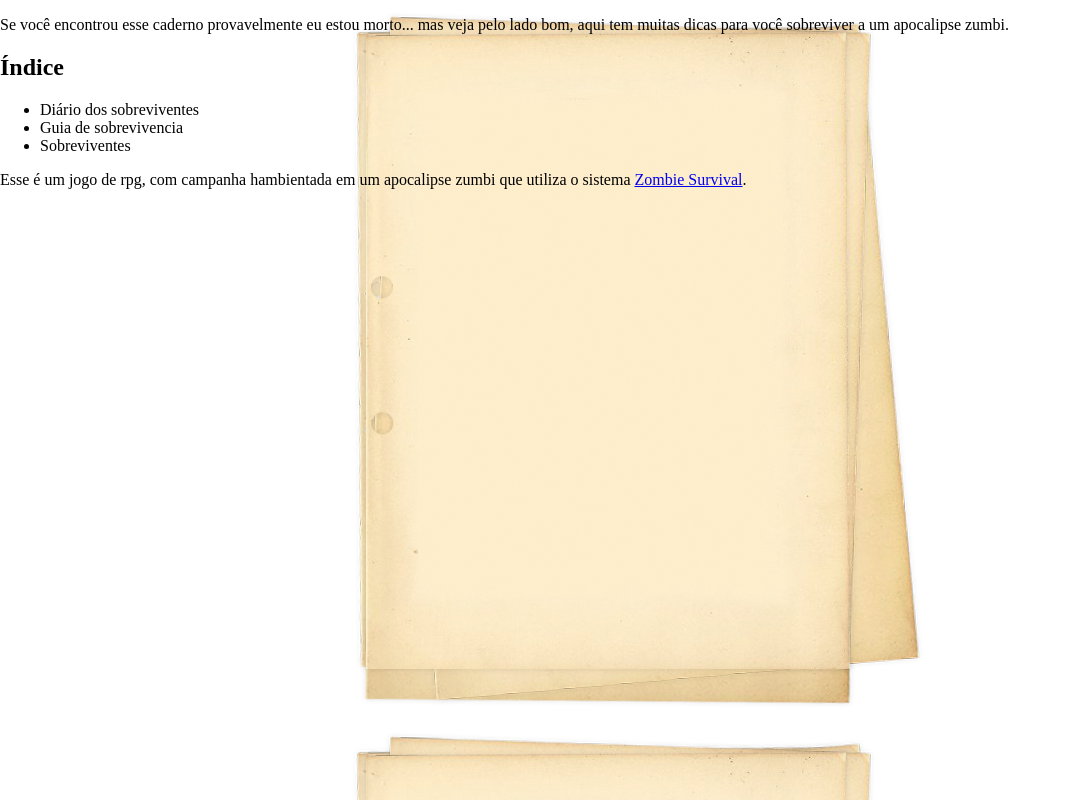
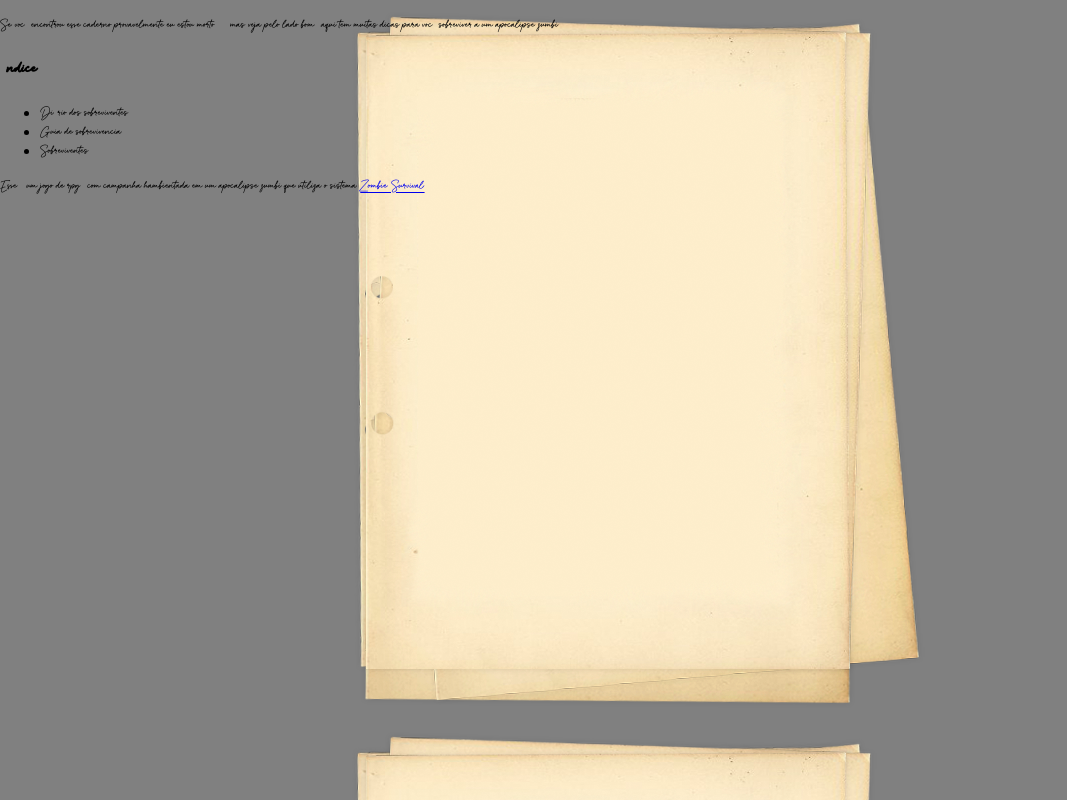
Before and after one commit to joviusb7/RPG-de-Zombie, a plain HTML site: page menu.html in a window 1280 px wide. Shown: the whole page, without its empty margins (0-1067 px from the left). Drawn offline with Linux system fonts and the light colour scheme.

Commit message:
Add Font

```diff
--- a/menu.html
+++ b/menu.html
@@ -30,7 +30,7 @@
 
   <div>
     <p>
-      Esse é um jogo de rpg, com campanha hambientada em um apocalipse zumbi que utiliza o sistema <a href="https://zsrpg.blogspot.com/">Zombie Survival</a>.
+      Esse é um jogo de rpg, com campanha hambientada em um apocalipse zumbi que utiliza o sistema <a href="https://zsrpg.blogspot.com/" target="_blank">Zombie Survival</a>.
     </p>
   </div>
 </body>
--- a/style_book.css
+++ b/style_book.css
@@ -4,6 +4,7 @@ body{
   max-height:  720px;
   max-width: 1280px;
   width: 100%;
+  background: gray;
 }
 
 .bgimg{
--- a/style_pages.css
+++ b/style_pages.css
@@ -1,9 +1,16 @@
+@font-face {
+  font-family: 'Last Beyond';
+  src: url('fonts/Last-Beyond.otf');
+}
+
 body{
   margin: 0 auto;
   padding: 0 auto;
   max-height:  720px;
   max-width: 1280px;
   width: 100%;
+  background: gray;
+  font-family: Last Beyond;
 }
 
 .bgimg{
```
Also changed, not shown: fonts/Last-Beyond.otf (added).
